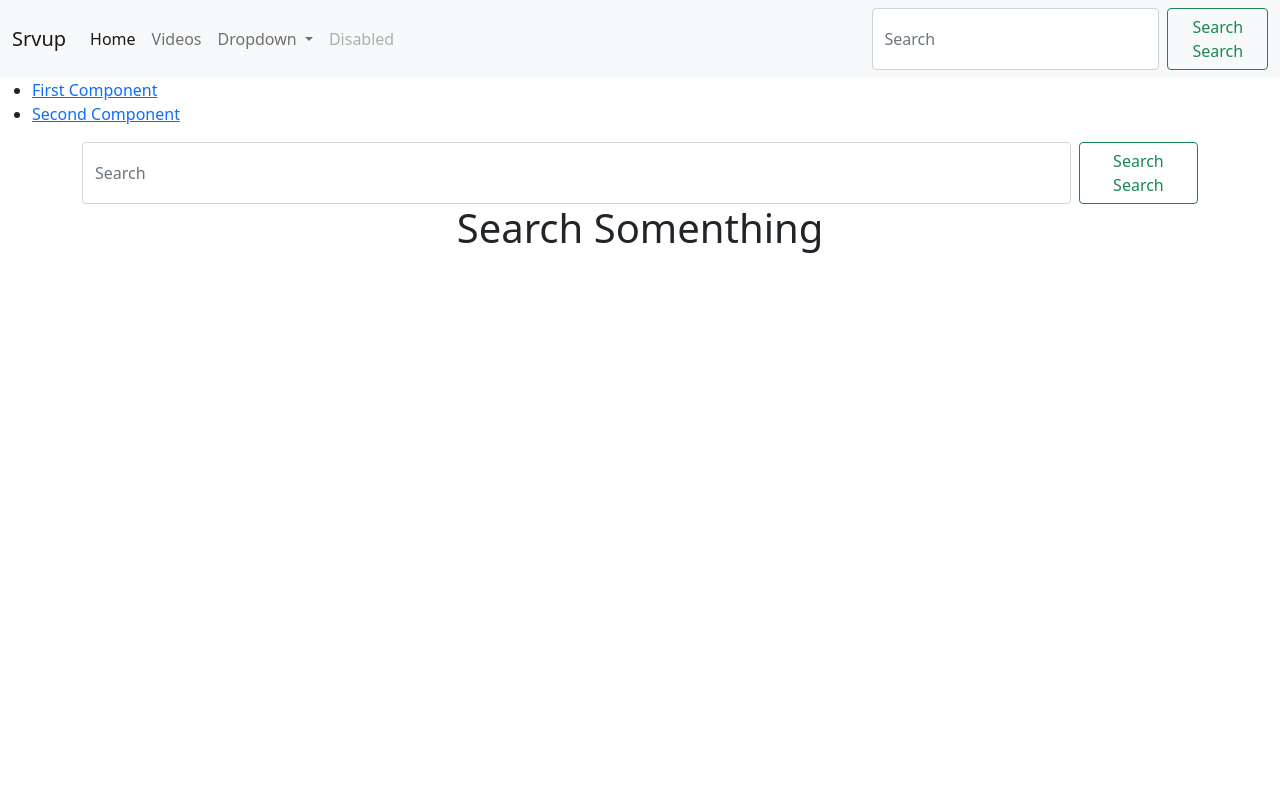
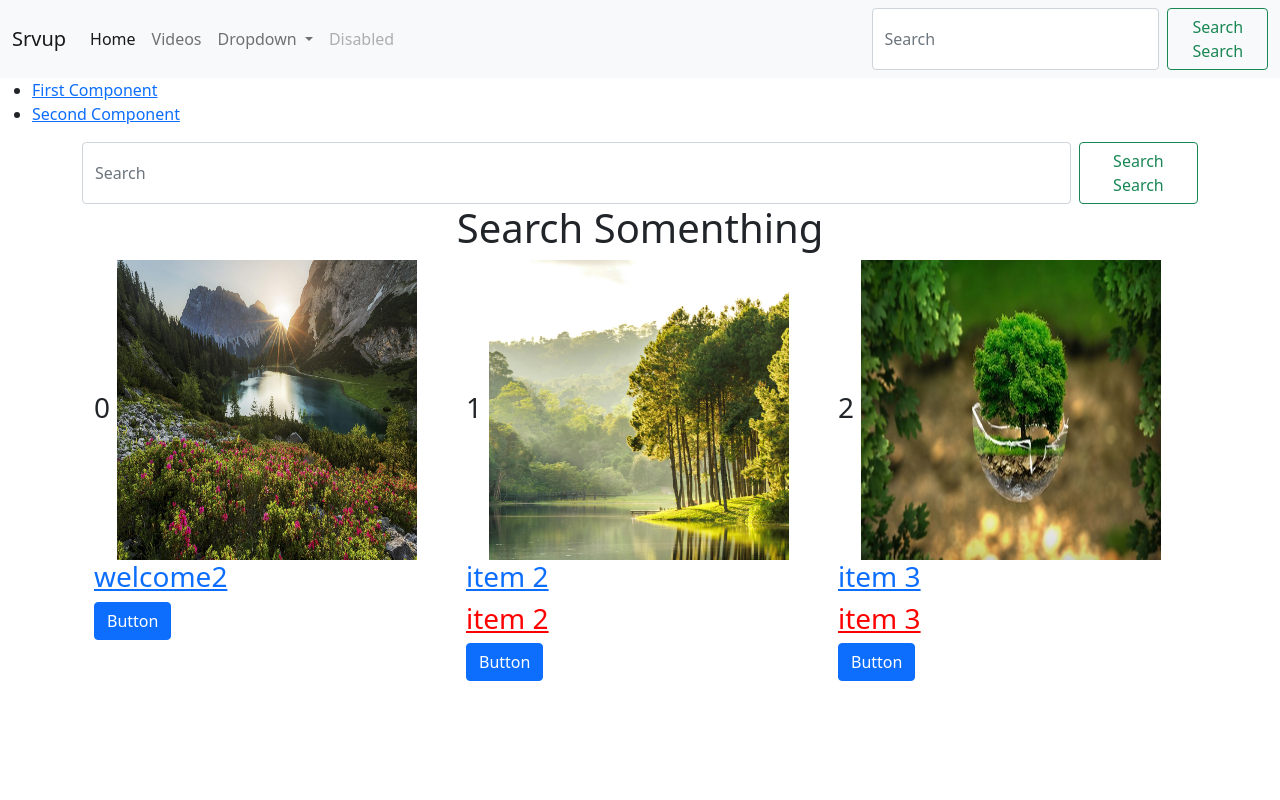
Before and after one commit to Arturo-Hdz/started-angular, an Angular app in the folder client/: page /search in a window 1280 px wide. Shown: the top 800 px of the page. Built offline with nearby package versions, Linux system fonts and the light colour scheme.

Commit message:
ngClass #26

```diff
--- a/client/src/app/search-details/search-details.component.html
+++ b/client/src/app/search-details/search-details.component.html
@@ -6,3 +6,34 @@ Searched for <b>{{ query}}</b>
 <div class="text-center" *ngIf='!query'>
     <h1>Search Somenthing</h1>
 </div>
+
+<div class="container">
+    <div class="row" >
+    <div class="col-md-4 col-sm-12" *ngFor='let item of videoList; let i = index'
+    [ngClass]="{'row': (i+1)%3 == 0}" >
+    <!-- <div class="thumbnail"> -->
+        <!-- <a href='videos/{{ item.slug }}' *ngIf='item.slug == "item-1"'>{{ item.name }}</a> -->
+        <h3>{{i}}
+        <a href='videos/{{ item.slug }}' *ngIf='item.image'><img [src]="item.image" alt="{{item.name}} image" width="300" height="300">{{ item.name }}</a>
+            </h3>
+
+        <div class="caption">
+                <!-- <img [src]="item.image" alt="{{item.name}} image">     -->
+                <h3>
+                <a href='videos/{{ item.slug }}' *ngIf='item.slug != "item-1"' style='color:red;'>{{ item.name }}</a>
+                </h3>
+            <p><a href="videos/{{ item.slug }}" class="btn btn-primary" role="button">Button</a>
+            </p>
+        </div>
+
+    <!-- </div> -->
+    </div>
+    <!--
+    <hr/>
+        <div [innerHTML]='item.embed'></div>
+        <div [innerHTML]='"<h1>Hi there!!</h1>"'></div>
+
+        {{ item.embed }} -->
+
+    </div>
+</div>
--- a/client/src/app/video-list/video-list.component.html
+++ b/client/src/app/video-list/video-list.component.html
@@ -1,15 +1,23 @@
-<h1> {{ title }} {{ todayDate | date:"MM/dd/yy" }}</h1>
+<div class="row">
+    <div class="col-sm-12">
+    <h1> {{ title }} {{ todayDate | date:"MM/dd/yy" }}</h1>
+</div>
+</div>
 <hr />
 <!-- <p> {{ videoList }} </p>
 <p *ngFor='let item of videoList'>
     {{ item }}
     </p> -->
 <!-- loop -->
-    <div class="row">
-    <div class="col-sm-3" *ngFor='let item of videoList'>
-    <div class="thumbnail">
+<div class="container">
+    <div class="row" >
+    <div class="col-md-4 col-sm-12" *ngFor='let item of videoList; let i = index'
+    [ngClass]="{'row': (i+1)%3 == 0}" >
+    <!-- <div class="thumbnail"> -->
         <!-- <a href='videos/{{ item.slug }}' *ngIf='item.slug == "item-1"'>{{ item.name }}</a> -->
-        <a href='videos/{{ item.slug }}' *ngIf='item.image'><img [src]="item.image" alt="{{item.name}} image"></a>
+        <h3>{{i}}
+        <a href='videos/{{ item.slug }}' *ngIf='item.image'><img [src]="item.image" alt="{{item.name}} image" width="300" height="300">{{ item.name }}</a>
+            </h3>
 
         <div class="caption">
                 <!-- <img [src]="item.image" alt="{{item.name}} image">     -->
@@ -21,13 +29,15 @@
         </div>
         <div style="position: relative; height: 0; padding-bottom: 56%;" *ngIf='item.embed'>
             <!-- <iframe width="560" height="315" src="https://www.youtube.com/embed/VtHrTX_nTto" title="YouTube video player" frameborder="0" allow="accelerometer; autoplay; clipboard-write; encrypted-media; gyroscope; picture-in-picture" allowfullscreen></iframe> -->
-            <iframe [src]="getEmbedUrl(item) | safe" width="560" height="315" title="YouTube video player" frameborder="0" allow="accelerometer; autoplay; clipboard-write; encrypted-media; gyroscope; picture-in-picture" allowfullscreen></iframe>
+            <iframe [src]="getEmbedUrl(item) | safe" width="300" height="300" title="YouTube video player" frameborder="0" allow="accelerometer; autoplay; clipboard-write; encrypted-media; gyroscope; picture-in-picture" allowfullscreen></iframe>
         <!-- <div *ngIf='item.image && item.embed'><img class="img-responsive" [src]='item.image' -->
-            <div *ngIf='item.image'><img class="img-responsive img-center" [src]='item.image'
-                alt="{{ item.name }} image" /></div>
-        </div>
 
-    </div>
+            <!-- <div *ngIf='item.image'><img class="img-responsive img-center" [src]='item.image'
+                alt="{{ item.name }} image" width="300" height="300" /></div> -->
+
+            </div>
+
+    <!-- </div> -->
     </div>
     <!--
     <hr/>
@@ -37,5 +47,5 @@
         {{ item.embed }} -->
 
     </div>
-
+</div>
 <p>video-list works!</p>
--- a/client/src/app/video-list/video-list.component.ts
+++ b/client/src/app/video-list/video-list.component.ts
@@ -60,7 +60,6 @@ export class VideoListComponent implements OnInit, OnDestroy{
         "image": "assets/images/nature/6.jpg"
       }
   ]
-  // constructor() {}
 
 
   // Angular Security
```
Also changed, not shown: client/src/app/video-detail/video-detail.component.ts (+5 -3 lines), client/src/app/video-detail/video-detail.component.html (line endings or trailing spaces).
